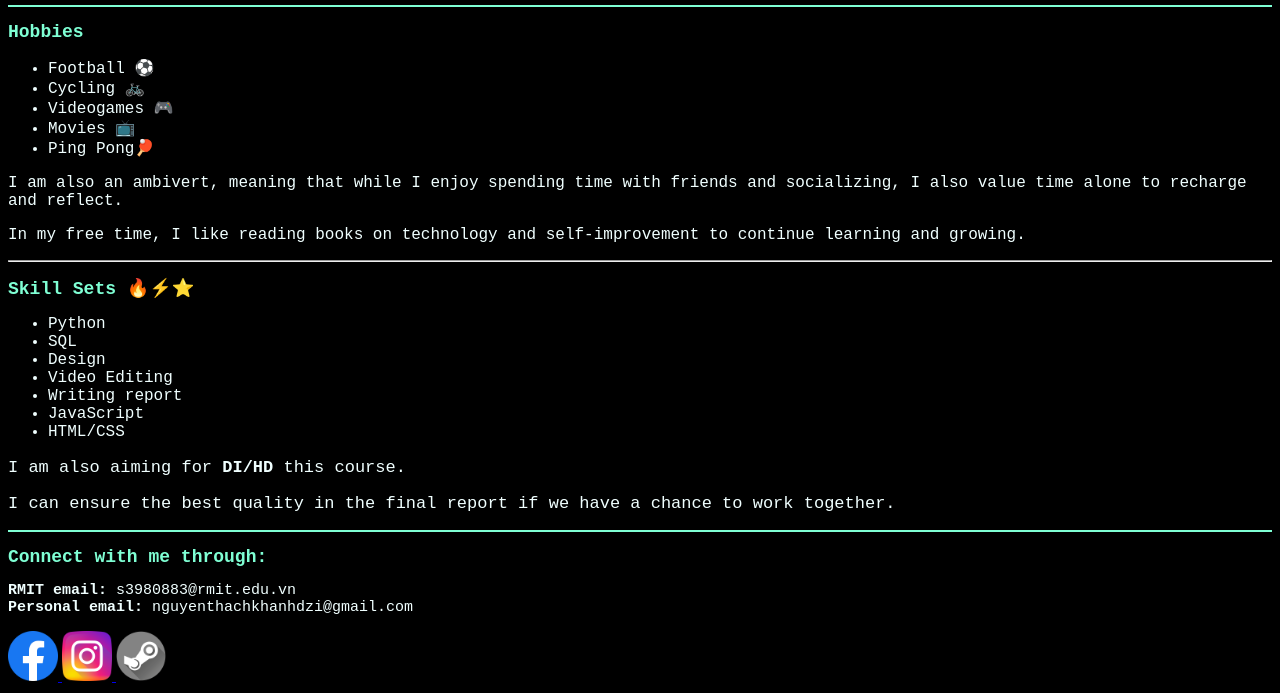
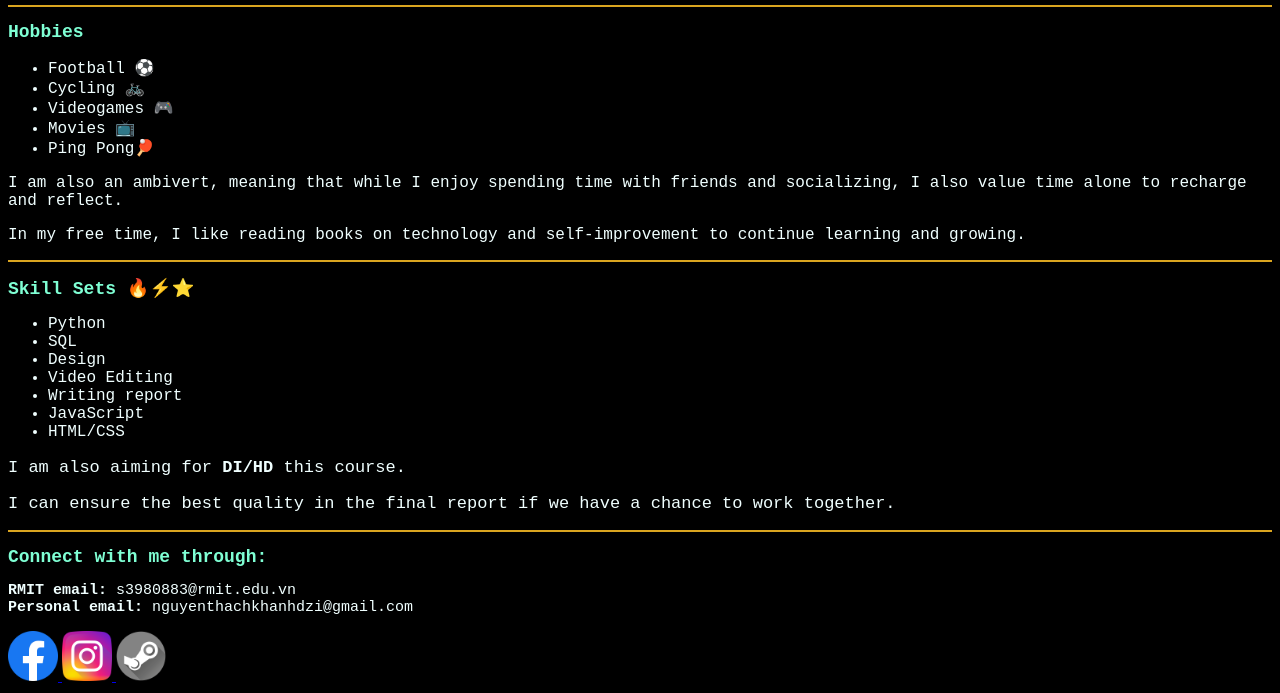
Before and after one commit to khanhdzi/dziragon, a plain HTML site: page index.html in a window 1280 px wide. Shown: the part 385-1078 px from the top of the page. Drawn offline with Linux system fonts and the light colour scheme.

Commit message:
Update index.html

```diff
--- a/index.html
+++ b/index.html
@@ -54,7 +54,7 @@
 
 
 
-    <hr color="aquamarine">
+    <hr color="goldenrod">
     <h2 style="font-family:monospace;font-size: 18px;color:aquamarine">Hobbies</h2>
     <ul style="font-family:monospace;font-size:16px;color: azure;">
         <li>Football ⚽️</li>
@@ -72,7 +72,7 @@
         In my free time, I like reading books on technology and self-improvement to continue learning
         and growing.
     </p>
-    <hr>
+    <hr color="goldenrod">
     <h2 style="font-family:monospace;font-size: 18px;color:aquamarine"> Skill Sets 🔥⚡️⭐️</h2>
     <ul style="font-family:monospace;font-size:16px;color: azure">
         <li>Python</li>
@@ -89,7 +89,7 @@
     <p style="font-family:monospace;font-size:17px;color: azure;">
         I can ensure the best quality in the final report if we have a chance to work together.
     </p>
-    <hr color="aquamarine">
+    <hr color="goldenrod">
     <h2 style="font-family:monospace;font-size: 18px;color:aquamarine">
         Connect with me through:
     </h2>
```
